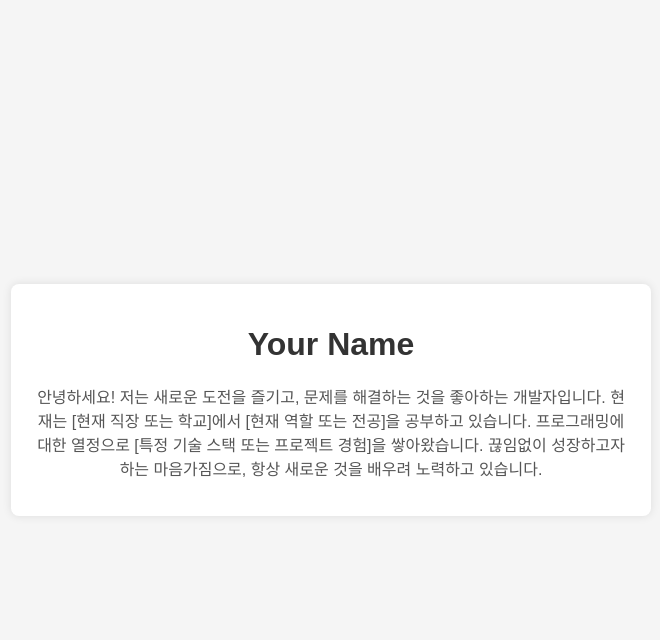
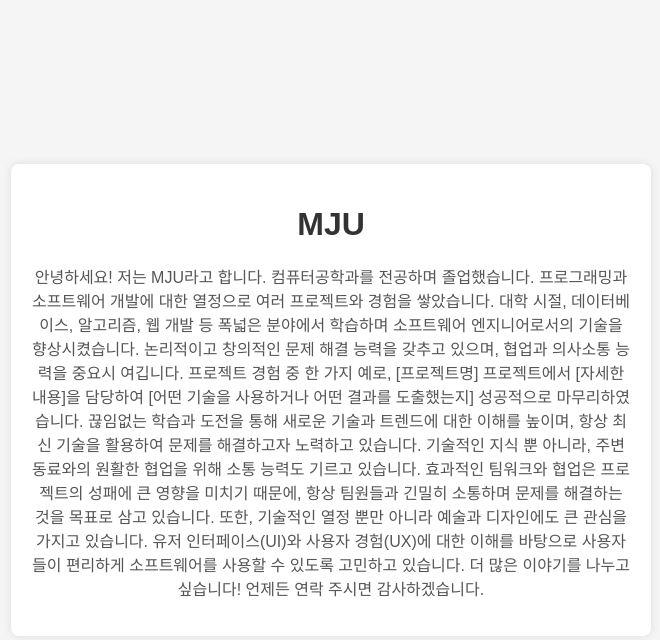
Before and after one commit to kminh1209/Hi-Chat, a Django app: template GPT/templates/GPT/index.html in a window 1280 px wide. Shown: the top 640 px of the page, without its empty margins (309-969 px from the left). Run offline with Django 4.2, Linux system fonts and the light colour scheme; the template is opened without the code that fills it, so the values that code supplies are empty.

Commit message:
Update index.html

```diff
--- a/GPT/templates/GPT/index.html
+++ b/GPT/templates/GPT/index.html
@@ -3,7 +3,7 @@
 <head>
     <meta charset="UTF-8">
     <meta name="viewport" content="width=device-width, initial-scale=1.0">
-    <title>Your Beautiful Introduction</title>
+    <title>MJU - 컴퓨터공학과 졸업</title>
     <style>
         body {
             font-family: 'Arial', sans-serif;
@@ -38,12 +38,29 @@
 <body>
 
 <div class="intro-container">
-    <h1>Your Name</h1>
+    <h1>MJU</h1>
     <p>
-        안녕하세요! 저는 새로운 도전을 즐기고, 문제를 해결하는 것을 좋아하는 개발자입니다.
-        현재는 [현재 직장 또는 학교]에서 [현재 역할 또는 전공]을 공부하고 있습니다.
-        프로그래밍에 대한 열정으로 [특정 기술 스택 또는 프로젝트 경험]을 쌓아왔습니다.
-        끊임없이 성장하고자 하는 마음가짐으로, 항상 새로운 것을 배우려 노력하고 있습니다.
+        안녕하세요! 저는 MJU라고 합니다. 컴퓨터공학과를 전공하며 졸업했습니다.
+        프로그래밍과 소프트웨어 개발에 대한 열정으로 여러 프로젝트와 경험을 쌓았습니다.
+        대학 시절, 데이터베이스, 알고리즘, 웹 개발 등 폭넓은 분야에서 학습하며
+        소프트웨어 엔지니어로서의 기술을 향상시켰습니다.
+        논리적이고 창의적인 문제 해결 능력을 갖추고 있으며, 협업과 의사소통 능력을 중요시 여깁니다.
+
+        프로젝트 경험 중 한 가지 예로, [프로젝트명] 프로젝트에서 [자세한 내용]을 담당하여
+        [어떤 기술을 사용하거나 어떤 결과를 도출했는지] 성공적으로 마무리하였습니다.
+
+        끊임없는 학습과 도전을 통해 새로운 기술과 트렌드에 대한 이해를 높이며,
+        항상 최신 기술을 활용하여 문제를 해결하고자 노력하고 있습니다.
+
+        기술적인 지식 뿐 아니라, 주변 동료와의 원활한 협업을 위해 소통 능력도 기르고 있습니다.
+        효과적인 팀워크와 협업은 프로젝트의 성패에 큰 영향을 미치기 때문에,
+        항상 팀원들과 긴밀히 소통하며 문제를 해결하는 것을 목표로 삼고 있습니다.
+
+        또한, 기술적인 열정 뿐만 아니라 예술과 디자인에도 큰 관심을 가지고 있습니다.
+        유저 인터페이스(UI)와 사용자 경험(UX)에 대한 이해를 바탕으로
+        사용자들이 편리하게 소프트웨어를 사용할 수 있도록 고민하고 있습니다.
+
+        더 많은 이야기를 나누고 싶습니다! 언제든 연락 주시면 감사하겠습니다.
     </p>
 </div>
 
```
